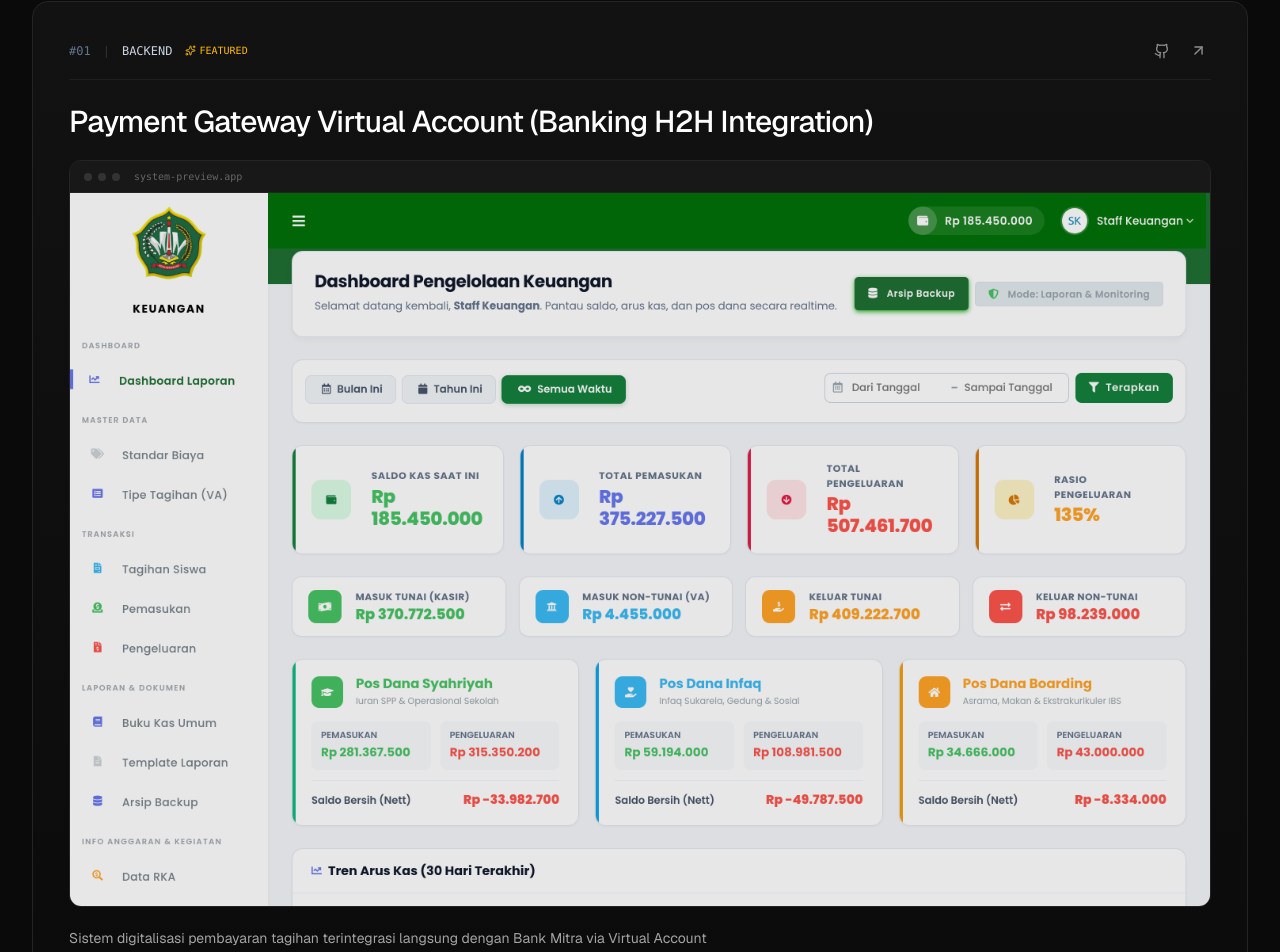
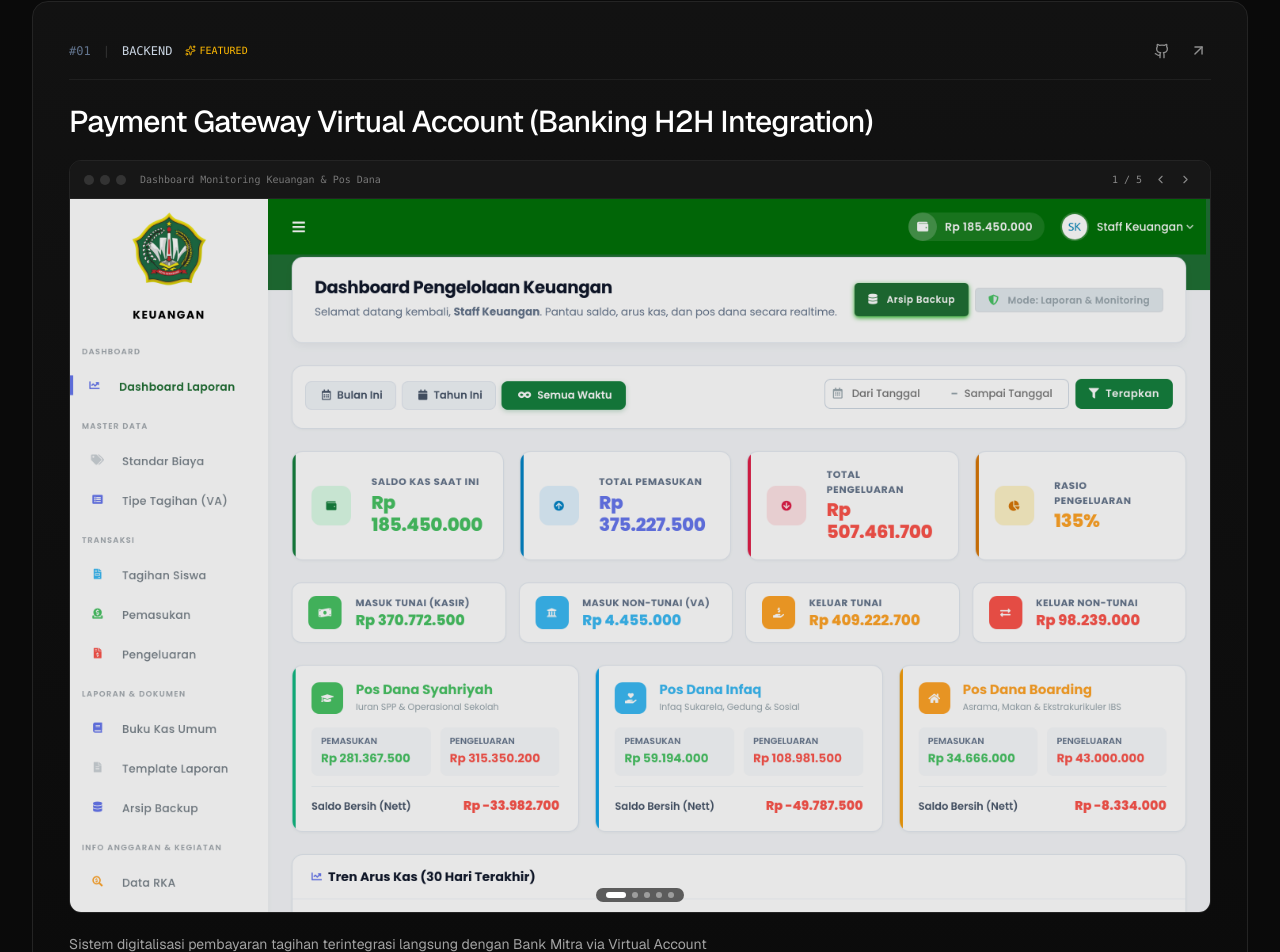
Before and after one commit to alfariziraju/portfolio, a Next.js app: page / in a window 1280 px wide. Shown: the part 2897-3849 px from the top of the page. Built offline with nearby package versions, Linux system fonts and the light colour scheme.

Commit message:
feat(projects): add interactive multi-screenshot slider for project showcase

```diff
--- /dev/null
+++ b/src/components/ProjectImageSlider.jsx
@@ -0,0 +1,118 @@
+"use client";
+
+import { useState } from "react";
+import { ChevronLeft, ChevronRight } from "lucide-react";
+
+export default function ProjectImageSlider({ images = [], title = "" }) {
+  const [currentIndex, setCurrentIndex] = useState(0);
+
+  if (!images || images.length === 0) return null;
+
+  const current = images[currentIndex];
+  const total = images.length;
+
+  const handlePrev = (e) => {
+    e.stopPropagation();
+    setCurrentIndex((prev) => (prev === 0 ? total - 1 : prev - 1));
+  };
+
+  const handleNext = (e) => {
+    e.stopPropagation();
+    setCurrentIndex((prev) => (prev === total - 1 ? 0 : prev + 1));
+  };
+
+  return (
+    <div className="my-5 overflow-hidden rounded-xl border border-[#242424] bg-[#141414] group/slider">
+      {/* Mockup Browser Window Header */}
+      <div className="flex items-center justify-between px-3.5 py-2 border-b border-[#242424] bg-[#171717]">
+        <div className="flex items-center gap-1.5">
+          <div className="w-2.5 h-2.5 rounded-full bg-[#333333]" />
+          <div className="w-2.5 h-2.5 rounded-full bg-[#333333]" />
+          <div className="w-2.5 h-2.5 rounded-full bg-[#333333]" />
+          <span className="text-[10px] font-mono text-[#777] ml-2 truncate">
+            {current.caption || "system-preview.app"}
+          </span>
+        </div>
+
+        {total > 1 && (
+          <div className="flex items-center gap-2">
+            <span className="text-[10px] font-mono text-[#888]">
+              {currentIndex + 1} / {total}
+            </span>
+            <div className="flex items-center gap-1">
+              <button
+                type="button"
+                onClick={handlePrev}
+                aria-label="Previous screenshot"
+                className="p-1 rounded text-[#888] hover:text-white hover:bg-[#262626] transition-colors cursor-pointer"
+              >
+                <ChevronLeft size={13} />
+              </button>
+              <button
+                type="button"
+                onClick={handleNext}
+                aria-label="Next screenshot"
+                className="p-1 rounded text-[#888] hover:text-white hover:bg-[#262626] transition-colors cursor-pointer"
+              >
+                <ChevronRight size={13} />
+              </button>
+            </div>
+          </div>
+        )}
+      </div>
+
+      {/* Screenshot Frame with Navigation Overlays */}
+      <div className="relative aspect-[16/10] overflow-hidden bg-black/50 select-none">
+        <img
+          key={current.url}
+          src={current.url}
+          alt={current.caption || title}
+          className="w-full h-full object-cover object-top opacity-90 transition-all duration-500 ease-out group-hover/slider:opacity-100 group-hover/slider:scale-[1.01]"
+          loading="lazy"
+        />
+
+        {total > 1 && (
+          <>
+            {/* Left / Right Click Controls */}
+            <button
+              type="button"
+              onClick={handlePrev}
+              aria-label="Slide left"
+              className="absolute left-2.5 top-1/2 -translate-y-1/2 p-2 rounded-full bg-black/60 backdrop-blur-md text-white/80 hover:text-white hover:bg-black/85 opacity-0 group-hover/slider:opacity-100 transition-all duration-200 cursor-pointer"
+            >
+              <ChevronLeft size={16} />
+            </button>
+            <button
+              type="button"
+              onClick={handleNext}
+              aria-label="Slide right"
+              className="absolute right-2.5 top-1/2 -translate-y-1/2 p-2 rounded-full bg-black/60 backdrop-blur-md text-white/80 hover:text-white hover:bg-black/85 opacity-0 group-hover/slider:opacity-100 transition-all duration-200 cursor-pointer"
+            >
+              <ChevronRight size={16} />
+            </button>
+
+            {/* Pagination Line / Dots */}
+            <div className="absolute bottom-2.5 left-1/2 -translate-x-1/2 flex items-center gap-1.5 px-2.5 py-1 rounded-full bg-black/60 backdrop-blur-sm">
+              {images.map((_, idx) => (
+                <button
+                  key={idx}
+                  type="button"
+                  onClick={(e) => {
+                    e.stopPropagation();
+                    setCurrentIndex(idx);
+                  }}
+                  aria-label={`Go to slide ${idx + 1}`}
+                  className={`h-1.5 rounded-full transition-all duration-300 cursor-pointer ${
+                    currentIndex === idx
+                      ? "w-5 bg-white"
+                      : "w-1.5 bg-white/40 hover:bg-white/70"
+                  }`}
+                />
+              ))}
+            </div>
+          </>
+        )}
+      </div>
+    </div>
+  );
+}
--- a/src/components/Projects.jsx
+++ b/src/components/Projects.jsx
@@ -4,6 +4,7 @@ import { useState } from "react";
 import { motion, AnimatePresence } from "motion/react";
 import { ArrowUpRight, Sparkles } from "lucide-react";
 import { GithubIcon } from "@/components/Icons";
+import ProjectImageSlider from "@/components/ProjectImageSlider";
 
 export default function Projects({ initialProjects = [] }) {
   const [selectedCategory, setSelectedCategory] = useState("Semua");
@@ -152,24 +153,16 @@ export default function Projects({ initialProjects = [] }) {
                     {project.title}
                   </h3>
 
-                  {/* Optional Project Screenshot Preview with subtle hover effect */}
-                  {project.image && (
-                    <div className="my-5 overflow-hidden rounded-xl border border-[#242424] bg-[#141414] group/img">
-                      <div className="flex items-center gap-1.5 px-3.5 py-2 border-b border-[#242424] bg-[#1a1a1a]/80">
-                        <div className="w-2 h-2 rounded-full bg-[#333333]" />
-                        <div className="w-2 h-2 rounded-full bg-[#333333]" />
-                        <div className="w-2 h-2 rounded-full bg-[#333333]" />
-                        <span className="text-[10px] font-mono text-[#666] ml-2 truncate">system-preview.app</span>
-                      </div>
-                      <div className="relative aspect-[16/10] overflow-hidden bg-black/40">
-                        <img
-                          src={project.image}
-                          alt={project.title}
-                          className="w-full h-full object-cover object-top opacity-90 transition-all duration-500 ease-out group-hover:opacity-100 group-hover:scale-[1.02]"
-                          loading="lazy"
-                        />
-                      </div>
-                    </div>
+                  {/* Interactive Screenshot Slider (Multiple Screenshots) */}
+                  {(project.images?.length > 0 || project.image) && (
+                    <ProjectImageSlider
+                      title={project.title}
+                      images={
+                        project.images || [
+                          { url: project.image, caption: "System Preview" },
+                        ]
+                      }
+                    />
                   )}
 
                   {/* Description */}
--- a/src/data/portfolio.json
+++ b/src/data/portfolio.json
@@ -63,7 +63,28 @@
       "id": "payment-gateway-syahriyah-h2h",
       "title": "Payment Gateway Virtual Account (Banking H2H Integration)",
       "category": "Backend",
-      "image": "/images/projects/keuanganman/staffkeuangan-dashboard.png",
+      "images": [
+        {
+          "url": "/images/projects/keuanganman/staffkeuangan-dashboard.png",
+          "caption": "Dashboard Monitoring Keuangan & Pos Dana"
+        },
+        {
+          "url": "/images/projects/keuanganman/tagihan-siswa-va-clean.png",
+          "caption": "Manajemen Tagihan & Settlement H2H Virtual Account"
+        },
+        {
+          "url": "/images/projects/keuanganman/buku-kas-umum-clean.png",
+          "caption": "Buku Kas Umum (BKU) & Auto-Journaling Akuntansi"
+        },
+        {
+          "url": "/images/projects/keuanganman/hero-landing.png",
+          "caption": "Landing Page Portal Resmi Keuangan Siswa"
+        },
+        {
+          "url": "/images/projects/keuanganman/student-tagihan-bento.png",
+          "caption": "Portal Bento Siswa & Pembayaran Tagihan Online"
+        }
+      ],
       "description": "Sistem digitalisasi pembayaran tagihan terintegrasi langsung dengan Bank Mitra via Virtual Account Host-to-Host (H2H). Membangun webhook receiver dengan bank-grade security (IP whitelisting & anti-replay protection), pencatatan jurnal akuntansi otomatis, dan pemantauan status pelunasan real-time via Server-Sent Events (SSE).",
       "tags": ["PHP", "Laravel", "Payment Gateway", "H2H Banking", "Webhook Security", "SSE", "SQL"],
       "demoUrl": "https://github.com/alfariziraju",
```
